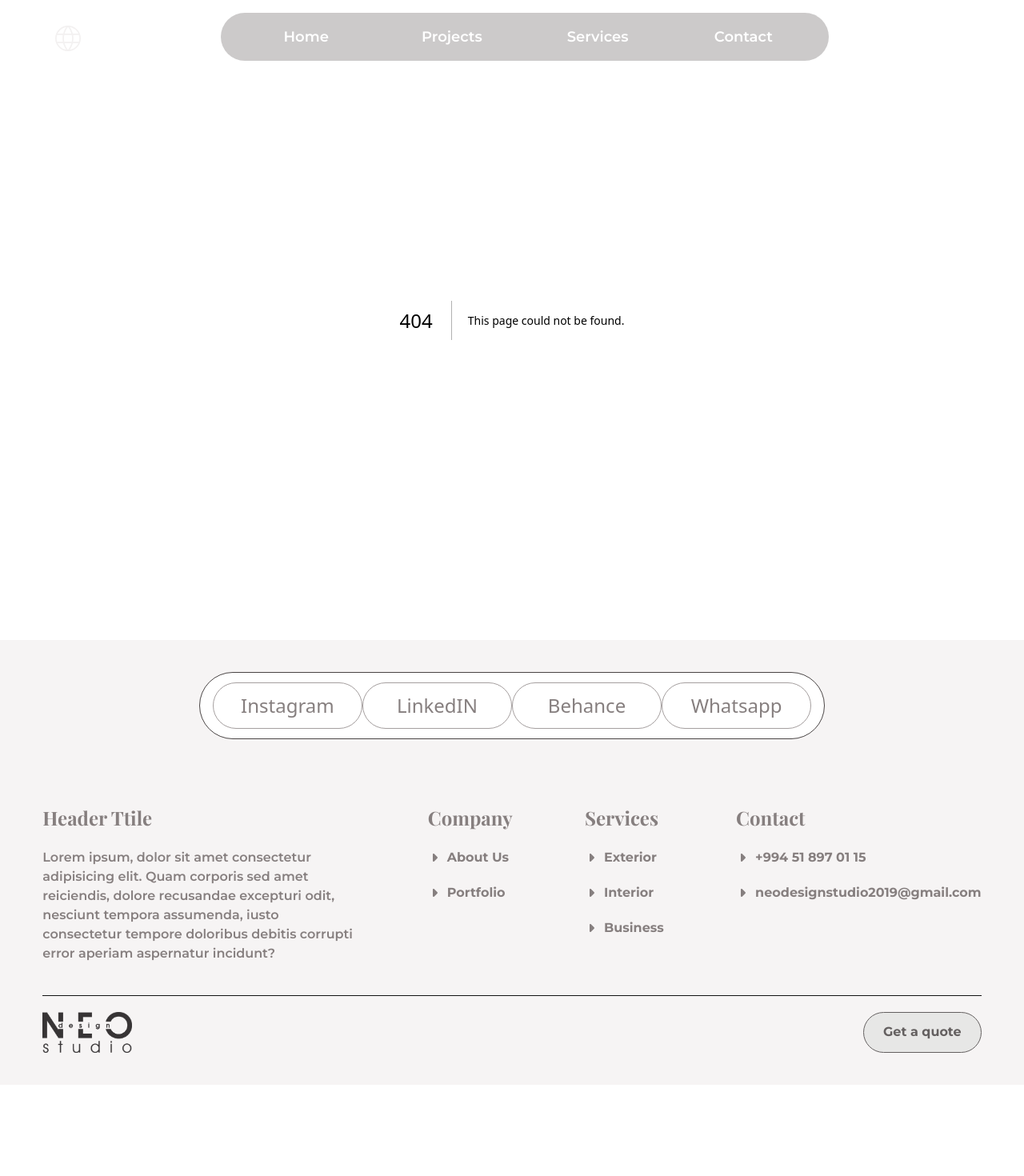
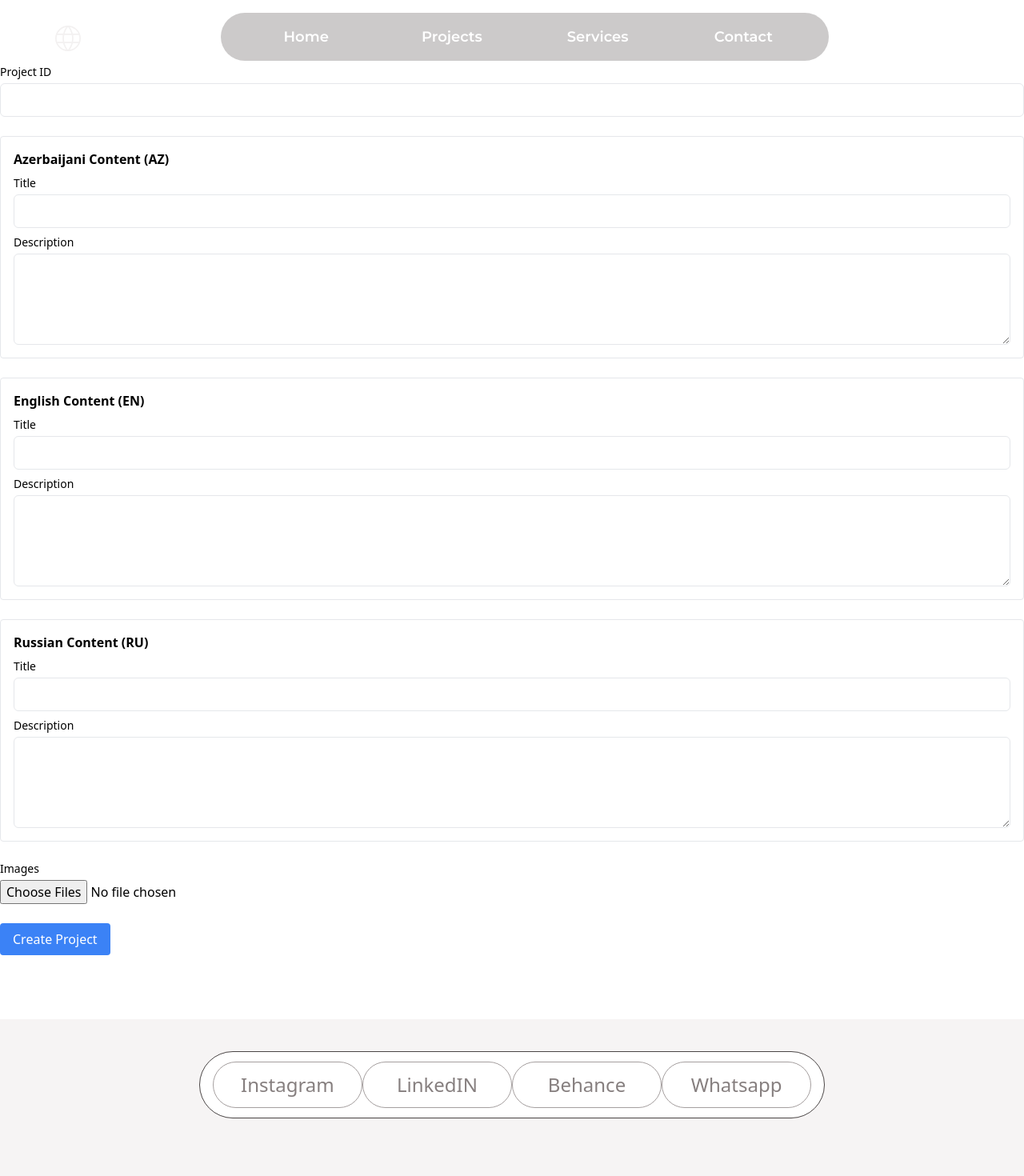
Before and after one commit to AliAgayevv/NeoDesignStudio, a Next.js app in the folder frontend/: page /admin in a window 1280 px wide. Before the commit this address had no page. Shown: the top 1470 px of the page at 80% size. Before the commit the page ends 1356 px from the top, so only its background shows below. Built offline with nearby package versions, Linux system fonts and the light colour scheme.

Commit message:
Admin panel + portfolio backend request

```diff
--- /dev/null
+++ b/frontend/app/admin/page.tsx
@@ -0,0 +1,236 @@
+"use client";
+import React, { useState, useEffect } from "react";
+import { useCreateWorkMutation } from "@/store/services/workApi";
+
+const WorkForm = () => {
+  const [formData, setFormData] = useState({
+    projectId: "",
+    content: {
+      az: { title: "", description: "" },
+      en: { title: "", description: "" },
+      ru: { title: "", description: "" },
+    },
+    images: [] as File[],
+  });
+
+  // API mutations with error handling
+  const [createWork, { isLoading, isError, error }] = useCreateWorkMutation();
+
+  // Handle input changes for text fields
+  const handleContentChange = (
+    lang: "az" | "en" | "ru",
+    field: "title" | "description",
+    value: string,
+  ) => {
+    setFormData((prev) => ({
+      ...prev,
+      content: {
+        ...prev.content,
+        [lang]: {
+          ...prev.content[lang],
+          [field]: value,
+        },
+      },
+    }));
+  };
+
+  // Handle file selection
+  const handleFileChange = (e: React.ChangeEvent<HTMLInputElement>) => {
+    if (e.target.files) {
+      const fileArray = Array.from(e.target.files);
+      setFormData((prev) => ({
+        ...prev,
+        images: fileArray,
+      }));
+    }
+  };
+
+  // Form submission handler with detailed logging
+  const handleSubmit = async (e: React.FormEvent) => {
+    e.preventDefault();
+
+    try {
+      // Create FormData object for sending files
+      const submitFormData = new FormData();
+
+      // Add project ID
+      submitFormData.append("projectId", formData.projectId);
+
+      // Add content as JSON string
+      const contentString = JSON.stringify(formData.content);
+      submitFormData.append("content", contentString);
+
+      // Log what we're sending for debugging
+      console.log("Sending projectId:", formData.projectId);
+      console.log("Sending content:", contentString);
+
+      // Add image files
+      formData.images.forEach((image) => {
+        submitFormData.append("images", image);
+      });
+      console.log("Sending images count:", formData.images.length);
+
+      // IMPORTANT: Check what's in the FormData
+      console.log("FormData entries:");
+      for (const pair of submitFormData.entries()) {
+        console.log(pair[0], pair[1]);
+      }
+
+      // Send the request
+      const response = await createWork(submitFormData).unwrap();
+      console.log("Response:", response);
+
+      // Show success message
+      alert("Project created successfully!");
+
+      // Reset form after submission
+      setFormData({
+        projectId: "",
+        content: {
+          az: { title: "", description: "" },
+          en: { title: "", description: "" },
+          ru: { title: "", description: "" },
+        },
+        images: [],
+      });
+    } catch (err) {
+      console.error("Error submitting form:", err);
+      alert(`Failed to create project: ${JSON.stringify(err)}`);
+    }
+  };
+
+  // Display error from RTK Query if present
+  useEffect(() => {
+    if (isError && error) {
+      console.error("RTK Query error:", error);
+      if ("data" in error) {
+        alert(`Error: ${JSON.stringify(error.data)}`);
+      } else {
+        alert("An unknown error occurred");
+      }
+    }
+  }, [isError, error]);
+
+  return (
+    <form onSubmit={handleSubmit} className="space-y-6 py-20">
+      {/* Form fields (same as before) */}
+      <div>
+        <label className="block text-sm font-medium">Project ID</label>
+        <input
+          type="text"
+          value={formData.projectId}
+          onChange={(e) =>
+            setFormData((prev) => ({ ...prev, projectId: e.target.value }))
+          }
+          className="mt-1 block w-full rounded-md border p-2"
+          required
+        />
+      </div>
+
+      {/* Azerbaijani content */}
+      <div className="border p-4 rounded">
+        <h3 className="font-bold mb-2">Azerbaijani Content (AZ)</h3>
+        <div>
+          <label className="block text-sm font-medium">Title</label>
+          <input
+            type="text"
+            value={formData.content.az.title}
+            onChange={(e) => handleContentChange("az", "title", e.target.value)}
+            className="mt-1 block w-full rounded-md border p-2"
+            required
+          />
+        </div>
+        <div className="mt-2">
+          <label className="block text-sm font-medium">Description</label>
+          <textarea
+            value={formData.content.az.description}
+            onChange={(e) =>
+              handleContentChange("az", "description", e.target.value)
+            }
+            className="mt-1 block w-full rounded-md border p-2"
+            rows={4}
+            required
+          />
+        </div>
+      </div>
+
+      {/* English content */}
+      <div className="border p-4 rounded">
+        <h3 className="font-bold mb-2">English Content (EN)</h3>
+        <div>
+          <label className="block text-sm font-medium">Title</label>
+          <input
+            type="text"
+            value={formData.content.en.title}
+            onChange={(e) => handleContentChange("en", "title", e.target.value)}
+            className="mt-1 block w-full rounded-md border p-2"
+            required
+          />
+        </div>
+        <div className="mt-2">
+          <label className="block text-sm font-medium">Description</label>
+          <textarea
+            value={formData.content.en.description}
+            onChange={(e) =>
+              handleContentChange("en", "description", e.target.value)
+            }
+            className="mt-1 block w-full rounded-md border p-2"
+            rows={4}
+            required
+          />
+        </div>
+      </div>
+
+      {/* Russian content */}
+      <div className="border p-4 rounded">
+        <h3 className="font-bold mb-2">Russian Content (RU)</h3>
+        <div>
+          <label className="block text-sm font-medium">Title</label>
+          <input
+            type="text"
+            value={formData.content.ru.title}
+            onChange={(e) => handleContentChange("ru", "title", e.target.value)}
+            className="mt-1 block w-full rounded-md border p-2"
+            required
+          />
+        </div>
+        <div className="mt-2">
+          <label className="block text-sm font-medium">Description</label>
+          <textarea
+            value={formData.content.ru.description}
+            onChange={(e) =>
+              handleContentChange("ru", "description", e.target.value)
+            }
+            className="mt-1 block w-full rounded-md border p-2"
+            rows={4}
+            required
+          />
+        </div>
+      </div>
+
+      {/* Image upload */}
+      <div>
+        <label className="block text-sm font-medium">Images</label>
+        <input
+          type="file"
+          onChange={handleFileChange}
+          multiple
+          accept="image/*"
+          className="mt-1 block w-full"
+        />
+      </div>
+
+      <div>
+        <button
+          type="submit"
+          disabled={isLoading}
+          className="px-4 py-2 bg-blue-500 text-white rounded hover:bg-blue-600"
+        >
+          {isLoading ? "Submitting..." : "Create Project"}
+        </button>
+      </div>
+    </form>
+  );
+};
+
+export default WorkForm;
--- a/frontend/app/projects/page.tsx
+++ b/frontend/app/projects/page.tsx
@@ -1,41 +1,58 @@
 "use client";
-
 import SectionHeaderTitle from "@/components/SectionHeaderTitle";
 import React from "react";
 import { useSelector } from "react-redux";
 import { selectLanguage } from "@/store/services/languageSlice";
 import Image from "next/image";
-import project1 from "@/public/projectsPhotos/project1.jpeg";
-import project2 from "@/public/projectsPhotos/project2.jpeg";
-import project3 from "@/public/projectsPhotos/project3.jpeg";
-import project4 from "@/public/projectsPhotos/project4.jpeg";
-import project5 from "@/public/projectsPhotos/project5.png";
-import project6 from "@/public/projectsPhotos/project6.jpeg";
-import project7 from "@/public/projectsPhotos/project7.jpeg";
+import { useGetAllWorksQuery } from "@/store/services/workApi";
 
 const headerTitle = {
   en: "Portfolio",
-  ru: "Портфол",
+  ru: "Портфолио",
   az: "Portfel",
 };
 
-const images = [
-  project1,
-  project2,
-  project3,
-  project4,
-  project5,
-  project6,
-  project7,
-];
+// Update this to match your backend URL
+const BACKEND_URL = "https://neodesignstudio.onrender.com";
 
 const Page = () => {
   const lang = useSelector(selectLanguage);
+  const { data, isLoading, error } = useGetAllWorksQuery();
+
+  if (isLoading) return <p>Loading...</p>;
+  if (error) return <p>Failed to load data</p>;
+
+  console.log("Portfolio data:", data); // Add this to debug
+
   return (
-    <div className="w-screen h-[99999px] bg-black relative z-0 text-white text-7xl">
+    <div className="w-screen h-auto min-h-screen bg-black relative z-0 text-white">
       <div className="w-11/12 mx-auto">
         <div className="pt-48">
           <SectionHeaderTitle>{headerTitle[lang]}</SectionHeaderTitle>
+        </div>
+        <div className="py-12">
+          {data?.map((work) => (
+            <div
+              key={work.projectId}
+              className="w-full h-[400px] relative my-8 rounded-lg overflow-hidden"
+            >
+              {work.images && work.images.length > 0 && (
+                <Image
+                  src={`${BACKEND_URL}/${work.images[0]}`}
+                  width={1920}
+                  height={1080}
+                  alt={work.content[lang]?.title || "Project image"}
+                  className="w-full h-full object-cover"
+                />
+              )}
+              <div className="absolute top-0 left-0 w-full h-full bg-black bg-opacity-60 flex flex-col items-center justify-center p-6">
+                <h1 className="text-4xl mb-4">{work.content[lang]?.title}</h1>
+                <p className="text-xl text-center max-w-3xl">
+                  {work.content[lang]?.description}
+                </p>
+              </div>
+            </div>
+          ))}
         </div>
       </div>
     </div>
--- a/frontend/next.config.ts
+++ b/frontend/next.config.ts
@@ -1,7 +1,10 @@
-import type { NextConfig } from 'next'
+import type { NextConfig } from "next";
 
 const nextConfig: NextConfig = {
   /* config options here */
-}
+  images: {
+    domains: ["neodesignstudio.onrender.com"],
+  },
+};
 
-export default nextConfig
+export default nextConfig;
--- a/frontend/store/services/apiSlice.ts
+++ b/frontend/store/services/apiSlice.ts
@@ -1,9 +1,19 @@
-import { createApi, fetchBaseQuery } from '@reduxjs/toolkit/query/react'
+import { createApi, fetchBaseQuery } from "@reduxjs/toolkit/query/react";
 
 export const apiSlice = createApi({
-  reducerPath: 'api',
+  reducerPath: "api",
   baseQuery: fetchBaseQuery({
-    baseUrl: 'https://neodesignstudio.onrender.com/api',
+    baseUrl: "https://neodesignstudio.onrender.com/api",
+    // Don't manually set Content-Type for FormData requests
+    // The browser will automatically set the correct multipart/form-data with boundary
+    prepareHeaders: (headers, { getState }) => {
+      // You can add auth headers here if needed
+      // const token = (getState() as RootState).auth.token;
+      // if (token) {
+      //   headers.set('authorization', `Bearer ${token}`);
+      // }
+      return headers;
+    },
   }),
   endpoints: () => ({}),
-})
+});
--- a/frontend/store/services/workApi.ts
+++ b/frontend/store/services/workApi.ts
@@ -1,50 +1,57 @@
-import { apiSlice } from './apiSlice'
+import { apiSlice } from "./apiSlice";
 
+// Updated WorkContent and Work types
 type WorkContent = {
-  tr: object
-  en: object
-  ru: object
-}
+  az: { title: string; [key: string]: any };
+  en: { title: string; [key: string]: any };
+  ru: { title: string; [key: string]: any };
+};
 
 type Work = {
-  projectId: string
-  page: string
-  pageType: string
-  images: string[]
-  content: WorkContent
-}
+  projectId: string;
+  images: string[];
+  content: WorkContent;
+};
 
 export const workApi = apiSlice.injectEndpoints({
   endpoints: (builder) => ({
+    getAllWorks: builder.query<Work[], void>({
+      query: () => "/portfolio",
+    }),
     getWorkById: builder.query<Work, { id: string; lang: string }>({
-      query: ({ id, lang }) => `/work/${id}?lang=${lang}`,
+      query: ({ id, lang }) => `portfolio/${id}?lang=${lang}`,
     }),
-    createWork: builder.mutation<void, Work>({
-      query: (newWork) => ({
-        url: '/work',
-        method: 'POST',
-        body: newWork,
+    createWork: builder.mutation<void, FormData>({
+      query: (formData) => ({
+        url: "portfolio",
+        method: "POST",
+        body: formData,
+        headers: {
+          // FormData kullanırken bu header'ı elle eklemene gerek yok
+        },
       }),
     }),
+
     updateWork: builder.mutation<void, { id: string; content: WorkContent }>({
       query: ({ id, content }) => ({
-        url: `/work/${id}`,
-        method: 'PUT',
+        url: `portfolio/${id}`,
+        method: "PUT",
         body: { content },
       }),
     }),
     deleteWork: builder.mutation<void, string>({
       query: (id) => ({
-        url: `/work/${id}`,
-        method: 'DELETE',
+        url: `portfolio/${id}`,
+        method: "DELETE",
       }),
     }),
   }),
-})
+});
 
 export const {
+  useGetAllWorksQuery,
   useGetWorkByIdQuery,
   useCreateWorkMutation,
   useUpdateWorkMutation,
   useDeleteWorkMutation,
-} = workApi
+} = workApi;
```
Also changed, not shown: frontend/eslint.config.mjs (+10 -10 lines), frontend/store/services/languageSlice.ts (+15 -15 lines), 1 other file (tests, documents, lock files or other folders).
